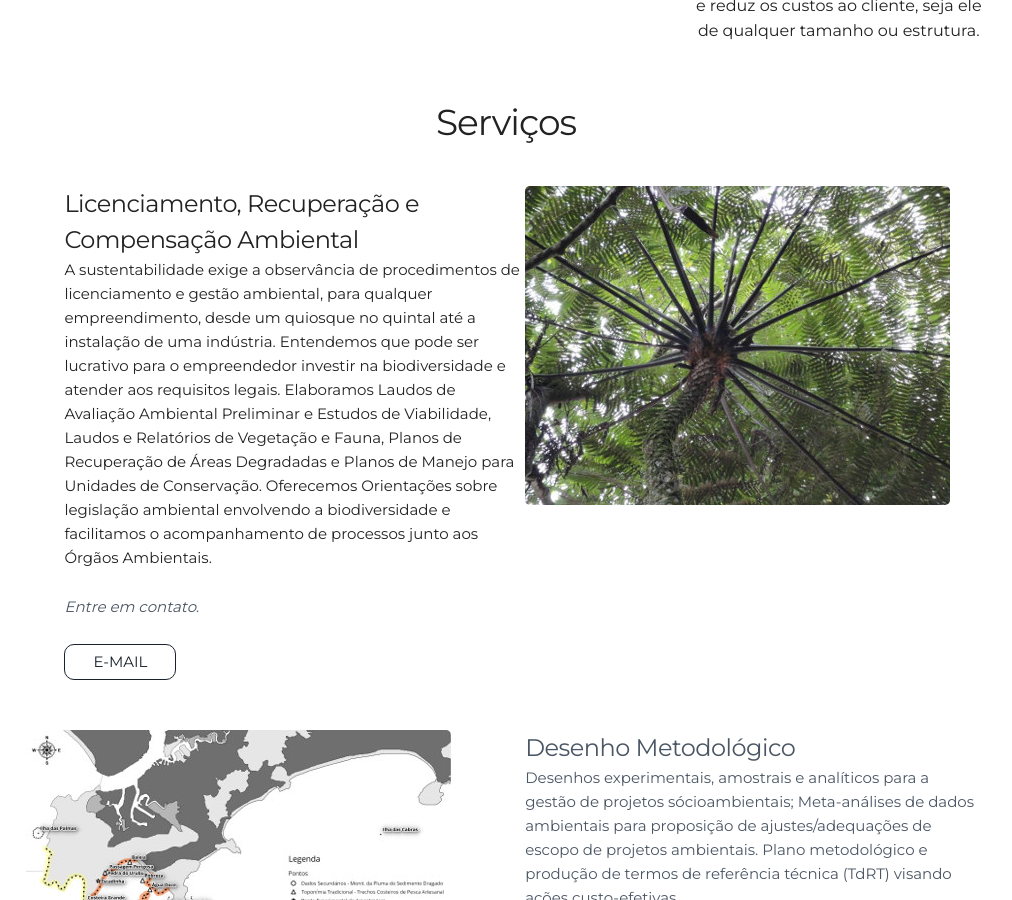
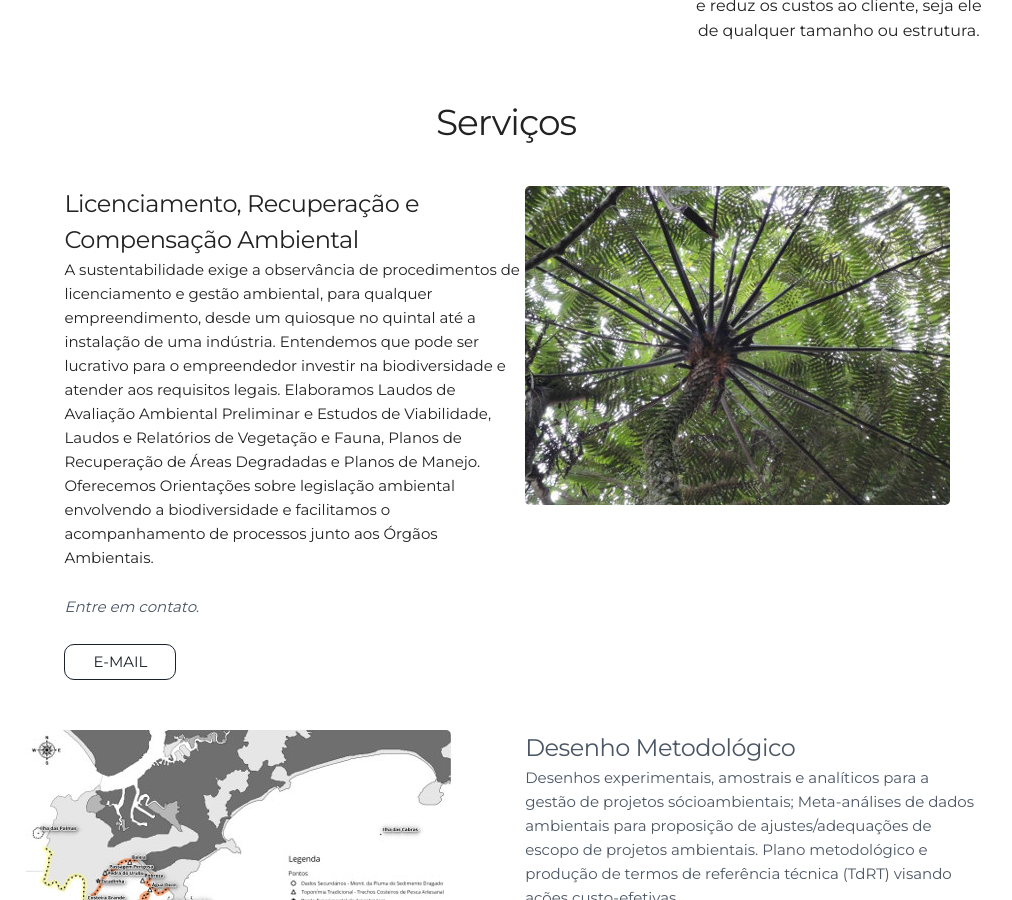
Before and after one commit to leroy1977/eQ1, a Jekyll site: the page built from index.html, in a window 1280 px wide and 900 px high, scrolled down 1680 px. Shown: the whole window, without its empty margins (134-1146 px from the left). Built offline with Jekyll 4.4.1, drawn with Linux system fonts in a browser that asks for light colours.

Commit message:
Update projects.html

```diff
--- a/_includes/projects.html
+++ b/_includes/projects.html
@@ -9,7 +9,7 @@
     <div class="six columns">
       <h5> Licenciamento, Recuperação e Compensação Ambiental </h5>
       <!--<li> Aplicação: estudos ambientais em processos de licenciamento; planos de manejo, programas ambientais para planos diretores.</li> -->
-      <p>A sustentabilidade exige a observância de procedimentos de licenciamento e gestão ambiental, para qualquer empreendimento, desde um quiosque no quintal até a instalação de uma indústria. Entendemos que pode ser lucrativo para o empreendedor investir na biodiversidade e atender aos requisitos legais. Elaboramos Laudos de Avaliação Ambiental Preliminar e Estudos de Viabilidade, Laudos e Relatórios de Vegetação e Fauna, Planos de Recuperação de Áreas Degradadas e Planos de Manejo para Unidades de Conservação. Oferecemos Orientações sobre legislação ambiental envolvendo a biodiversidade e facilitamos o acompanhamento de processos junto aos Órgãos Ambientais. </p>
+      <p>A sustentabilidade exige a observância de procedimentos de licenciamento e gestão ambiental, para qualquer empreendimento, desde um quiosque no quintal até a instalação de uma indústria. Entendemos que pode ser lucrativo para o empreendedor investir na biodiversidade e atender aos requisitos legais. Elaboramos Laudos de Avaliação Ambiental Preliminar e Estudos de Viabilidade, Laudos e Relatórios de Vegetação e Fauna, Planos de Recuperação de Áreas Degradadas e Planos de Manejo. Oferecemos Orientações sobre legislação ambiental envolvendo a biodiversidade e facilitamos o acompanhamento de processos junto aos Órgãos Ambientais. </p>
       <p> <i> <font color= #4B5664> Entre em contato. </i> </p>
       <a class="project-link" href="mailto:{{site.email}}">E-MAIL</a>
     </div>
```
